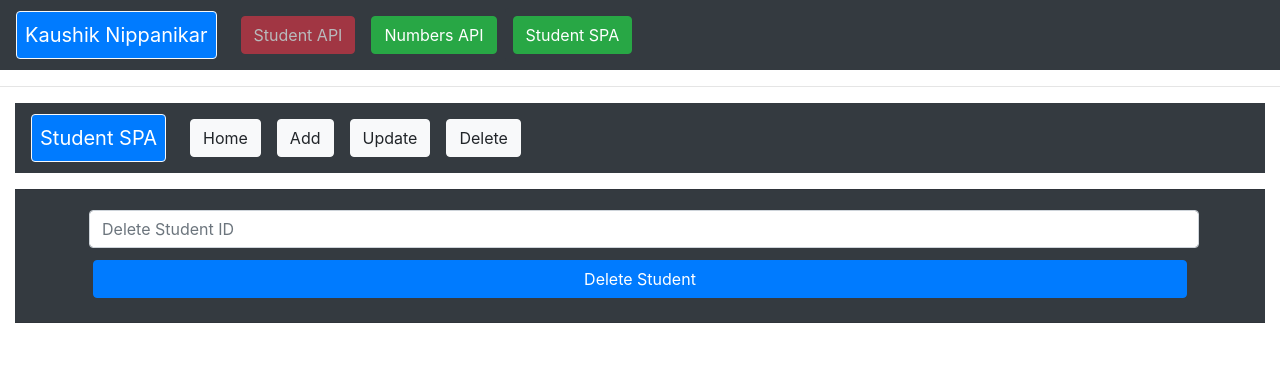
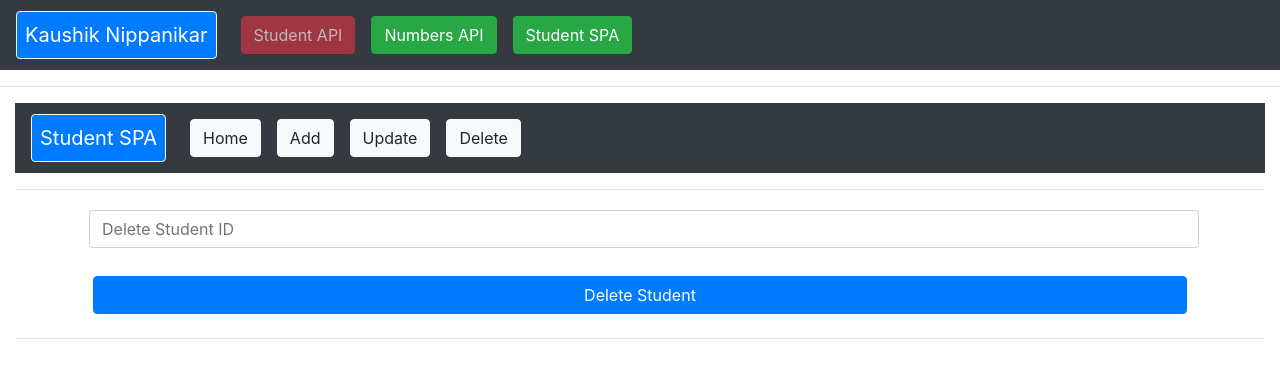
Before and after one commit to Kaushik1998/Angular, an Angular app: page /studentSpa/delete in a window 1280 px wide. Shown: the top 378 px of the page. Built offline with nearby package versions, Linux system fonts and the light colour scheme.

Commit message:
Student SPA Delete Form validation added.

```diff
--- a/src/app/student-spa/delete-student/delete-student.component.html
+++ b/src/app/student-spa/delete-student/delete-student.component.html
@@ -1,19 +1,25 @@
-<div class="bg-dark">
+<hr />
+<h1 *ngIf="studentStatus" class="lead text-center">
+  {{ studentStatus }}
   <hr />
-  <h1 *ngIf="studentStatus" class="lead text-center">
-    {{ studentStatus }}
-    <hr />
-  </h1>
-  <div class="container">
+</h1>
+
+<form [formGroup]="deleteForm" (ngSubmit)="onSubmit()" class="container">
+  <div class="form-group">
     <input
       type="text"
-      class="form-control d-block"
       placeholder="Delete Student ID"
-      [(ngModel)]="deleteStudentID"
+      formControlName="delete"
+      class="form-control"
+      [ngClass]="{ 'is-invalid': submitted && f.delete.errors }"
     />
-    <button class="btn btn-primary" (click)="deleteStudent()">
-      Delete Student
-    </button>
+    <div *ngIf="submitted && f.delete.errors" class="invalid-feedback">
+      <div *ngIf="f.delete.errors.required">Delete is required</div>
+      <div *ngIf="f.delete.errors.minlength">
+        ID must be atleast {{ STUDENT_ID_LENGTH }} digits long.
+      </div>
+    </div>
   </div>
-  <hr />
-</div>
+  <button class="btn btn-primary">Delete Student</button>
+</form>
+<hr />
--- a/src/app/student-spa/delete-student/delete-student.component.ts
+++ b/src/app/student-spa/delete-student/delete-student.component.ts
@@ -1,5 +1,5 @@
-import { IStudent } from "./../../student-api/istudent";
 import { Component, OnInit } from "@angular/core";
+import { FormBuilder, FormGroup, Validators } from "@angular/forms";
 import { StudentApiCallService } from "src/app/student-api/student-api-call.service";
 
 @Component({
@@ -8,9 +8,27 @@ import { StudentApiCallService } from "src/app/student-api/student-api-call.serv
   styleUrls: ["./delete-student.component.css"],
 })
 export class DeleteStudentComponent implements OnInit {
+  readonly STUDENT_ID_LENGTH: number = 36;
   deleteStudentID: string;
   studentStatus: string;
+  deleteForm: FormGroup;
+  submitted = false;
 
+  onSubmit() {
+    this.submitted = true;
+
+    // stop here if form is invalid
+    if (this.deleteForm.invalid) {
+      return;
+    }
+
+    this.deleteStudentID = this.deleteForm.value;
+    this.deleteStudent();
+  }
+  // convenience getter for easy access to form fields
+  get f() {
+    return this.deleteForm.controls;
+  }
   deleteStudent() {
     if (this.deleteStudent) {
       this.api.deleteStudent(this.deleteStudentID).subscribe((success) => {
@@ -19,7 +37,17 @@ export class DeleteStudentComponent implements OnInit {
       });
     }
   }
-  constructor(private api: StudentApiCallService) {}
+  constructor(
+    private api: StudentApiCallService,
+    private formBuilder: FormBuilder
+  ) {}
 
-  ngOnInit() {}
+  ngOnInit() {
+    this.deleteForm = this.formBuilder.group({
+      delete: [
+        "",
+        [Validators.required, Validators.minLength(this.STUDENT_ID_LENGTH)],
+      ],
+    });
+  }
 }
--- a/src/app/student-spa/update-student/update-student.component.ts
+++ b/src/app/student-spa/update-student/update-student.component.ts
@@ -9,6 +9,7 @@ import { FormBuilder, FormGroup, Validators } from "@angular/forms";
   styleUrls: ["./update-student.component.css"],
 })
 export class UpdateStudentComponent implements OnInit {
+  readonly STUDENT_ID_LENGTH: number = 36;
   updateStudent: IStudent = {};
   studentStatus: string;
 
@@ -45,7 +46,10 @@ export class UpdateStudentComponent implements OnInit {
 
   ngOnInit() {
     this.registerForm = this.formBuilder.group({
-      id: ["", [Validators.required,Validators.minLength(36)]],
+      id: [
+        "",
+        [Validators.required, Validators.minLength(this.STUDENT_ID_LENGTH)],
+      ],
       name: ["", Validators.required],
       rollNo: ["", Validators.required],
       age: ["", Validators.required],
```
